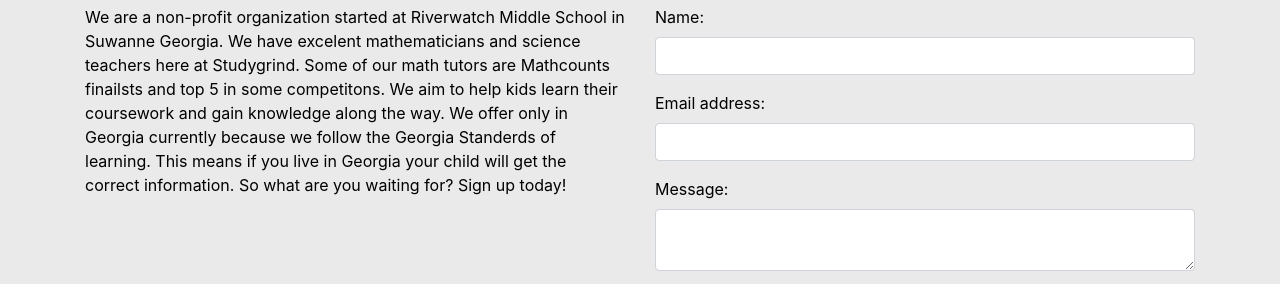
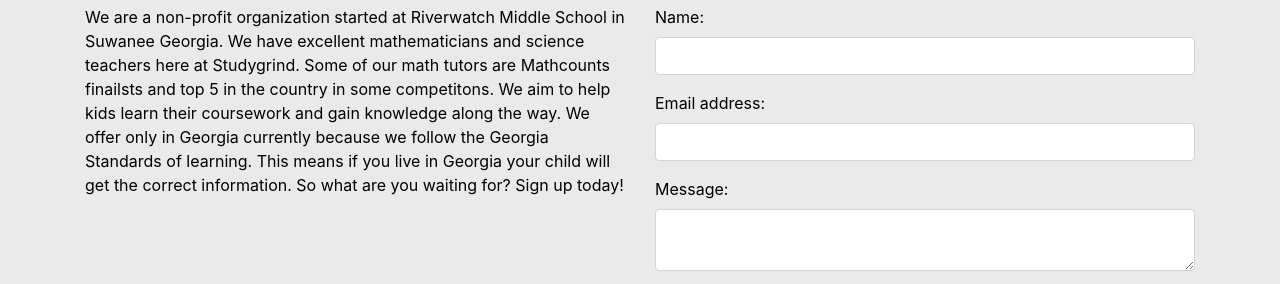
Before and after one commit to Study-Grind-Developers/Grindware, a website: page index.html in a window 1280 px wide. Shown: the part 493-777 px from the top of the page. Drawn offline with nearby package versions, Linux system fonts and the light colour scheme.

Commit message:
Website fix

```diff
--- a/index.html
+++ b/index.html
@@ -55,7 +55,7 @@
           <div class="row">
             <div class="col-md-6">
               <h2>About Us</h2>
-              <p>We are a non-profit organization started at Riverwatch Middle School in Suwanne Georgia. We have excelent mathematicians and science teachers here at Studygrind. Some of our math tutors are Mathcounts finailsts and top 5 in some competitons. We aim to help kids learn their coursework and gain knowledge along the way. We offer only in Georgia currently because we follow the Georgia Standerds of learning. This means if you live in Georgia your child will get the correct information. So what are you waiting for? Sign up today!</p>
+              <p>We are a non-profit organization started at Riverwatch Middle School in Suwanee Georgia. We have excellent mathematicians and science teachers here at Studygrind. Some of our math tutors are Mathcounts finailsts and top 5 in the country in some competitons. We aim to help kids learn their coursework and gain knowledge along the way. We offer only in Georgia currently because we follow the Georgia Standards of learning. This means if you live in Georgia your child will get the correct information. So what are you waiting for? Sign up today!</p>
             </div>
             <div class="col-md-6">
               <h2>Contact Us</h2>
```
